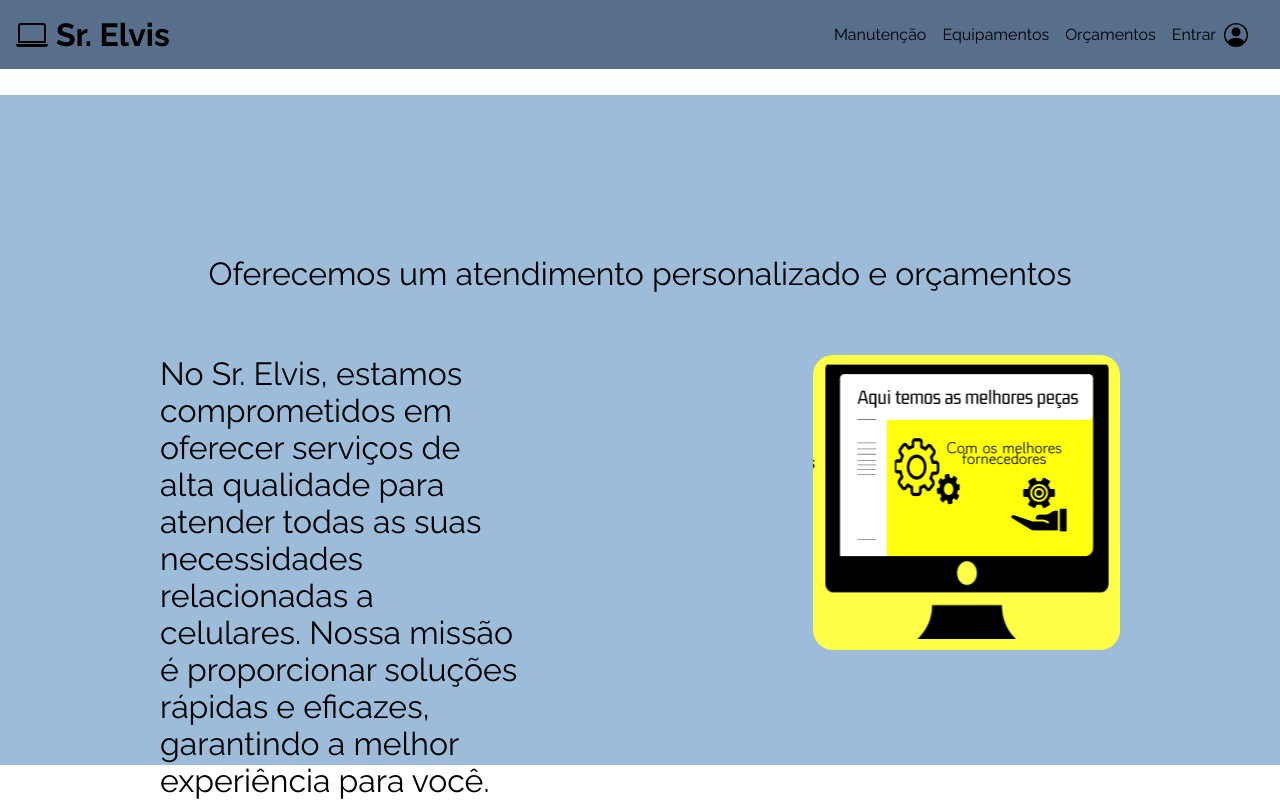
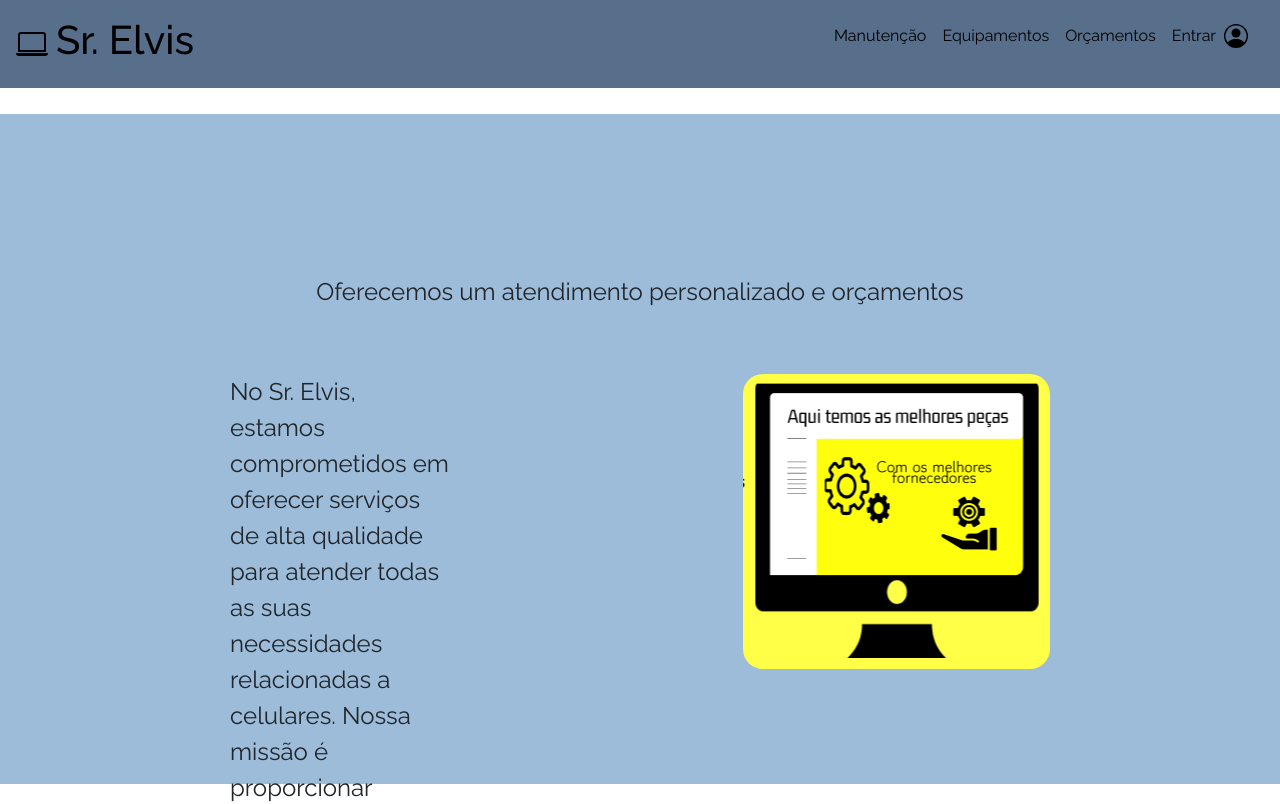
Before and after one commit to fernandapadilha/sr-elvis-manutencao, a Vue app: page / in a window 1280 px wide. Shown: the top 804 px of the page. Built offline with nearby package versions, Linux system fonts and the light colour scheme.

Commit message:
melhorias css

```diff
--- a/package.json
+++ b/package.json
@@ -11,6 +11,8 @@
     "format": "prettier --write src/"
   },
   "dependencies": {
+    "@popperjs/core": "^2.11.8",
+    "bootstrap": "^5.3.3",
     "vue": "^3.4.29",
     "vue-router": "^4.3.3"
   },
--- a/src/App.vue
+++ b/src/App.vue
@@ -79,6 +79,7 @@ header {
 .list li a {
   color: var(--cor-black);
   display: flex;
+  text-decoration: none;
   column-gap: 0.5rem;
   align-items: center;
 }
@@ -92,6 +93,7 @@ header {
   grid-template-columns: auto auto;
   align-items: center;
   column-gap: .5rem;
+  text-decoration: none;
   color: var(--cor-black);
 }
 
@@ -129,4 +131,8 @@ header {
 .footer svg {
   width: 2.5rem;
 }
+
+p {
+  margin: 0;
+}
 </style>
--- a/src/main.js
+++ b/src/main.js
@@ -1,4 +1,6 @@
 import './assets/main.css'
+import 'bootstrap/dist/css/bootstrap.css';
+import 'bootstrap';
 
 import { createApp } from 'vue'
 import App from './App.vue'
--- a/src/views/Entrar.vue
+++ b/src/views/Entrar.vue
@@ -88,8 +88,8 @@ import { reactive } from 'vue';
         </div>
 
 
-      <div>
-        <button type="button" class="btn btn-primary" @click="$emit('envio', {...cadastro})"> Mostrar </button>
+      <div class="div-button">
+        <button type="button" class="btn btn-primary button" @click="$emit('envio', {...cadastro})"> Enviar </button>
       </div>
     </form>
 
@@ -119,5 +119,16 @@ import { reactive } from 'vue';
   border: 1px solid var(--cor-black);
   border-radius: 15px;
 }
+.div-button {
+  display: grid;
+  justify-content: center;
+}
+
+.button {
+  padding: 1rem;
+  border: 1px solid var(--cor-black);
+  background-color: white;
+  color: black;
+}
 
 </style>
--- a/src/views/HomeView.vue
+++ b/src/views/HomeView.vue
@@ -4,9 +4,9 @@
     <section>
         <div class="padding">
         <div class="container">
-            <div class="item cabecalho">Oferecemos um atendimento personalizado e orçamentos</div>
+            <div class="item-cabecalho">Oferecemos um atendimento personalizado e orçamentos</div>
 
-            <div class="item menu-lateral">
+            <div class="item-menu-lateral">
             <p>No Sr. Elvis, estamos comprometidos em oferecer serviços de alta qualidade para atender todas as suas
                 necessidades relacionadas a celulares. Nossa missão é proporcionar soluções rápidas e eficazes, garantindo a
                 melhor experiência para você.</p>
@@ -35,10 +35,11 @@
   margin-top: 2%;
   background-color: var(--cor-blue);
   margin-bottom: 5%;
+  display: grid;
 }
 
 .container {
-  padding: 10rem;
+  padding:10rem;
   display: grid;
   grid-template: 100px 150px 100px / 1fr 1fr;
   grid-template-areas:
@@ -46,15 +47,16 @@
     "menu-lateral principal principal";
 
 }
-
-.cabecalho {
+.item-cabecalho {
   grid-area: cabecalho;
   text-align: center;
+  font-size: x-large;
 
 }
 
-.menu-lateral {
+.item-menu-lateral {
   grid-area: menu-lateral;
+  font-size: x-large;
 }
 
 .principal {
@@ -73,6 +75,7 @@
 
 .item {
   font-size: 2rem;
+
 }
 
 .contem {
@@ -95,4 +98,5 @@ h4 {
 img {
   border-radius: 20px;
 }
+
 </style>
```
Also changed, not shown: 1 other file (tests, documents, lock files or other folders).
